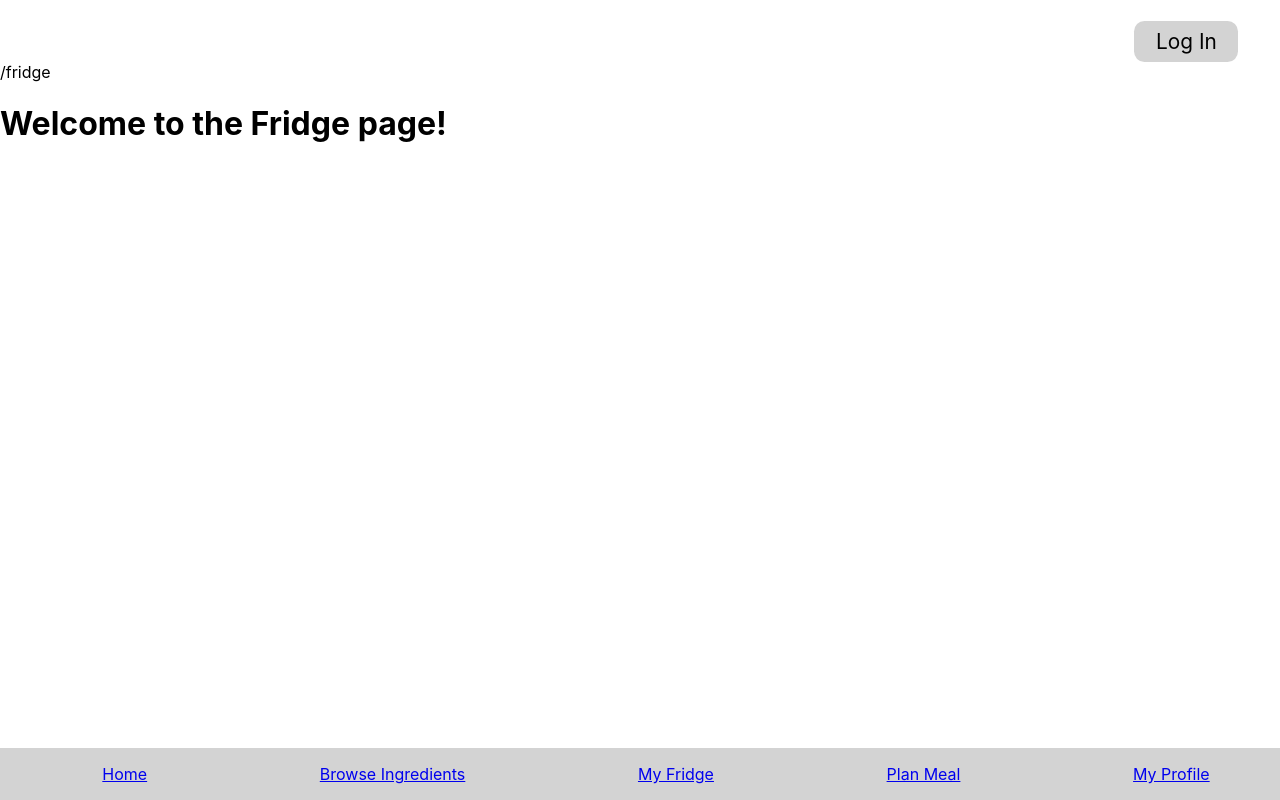
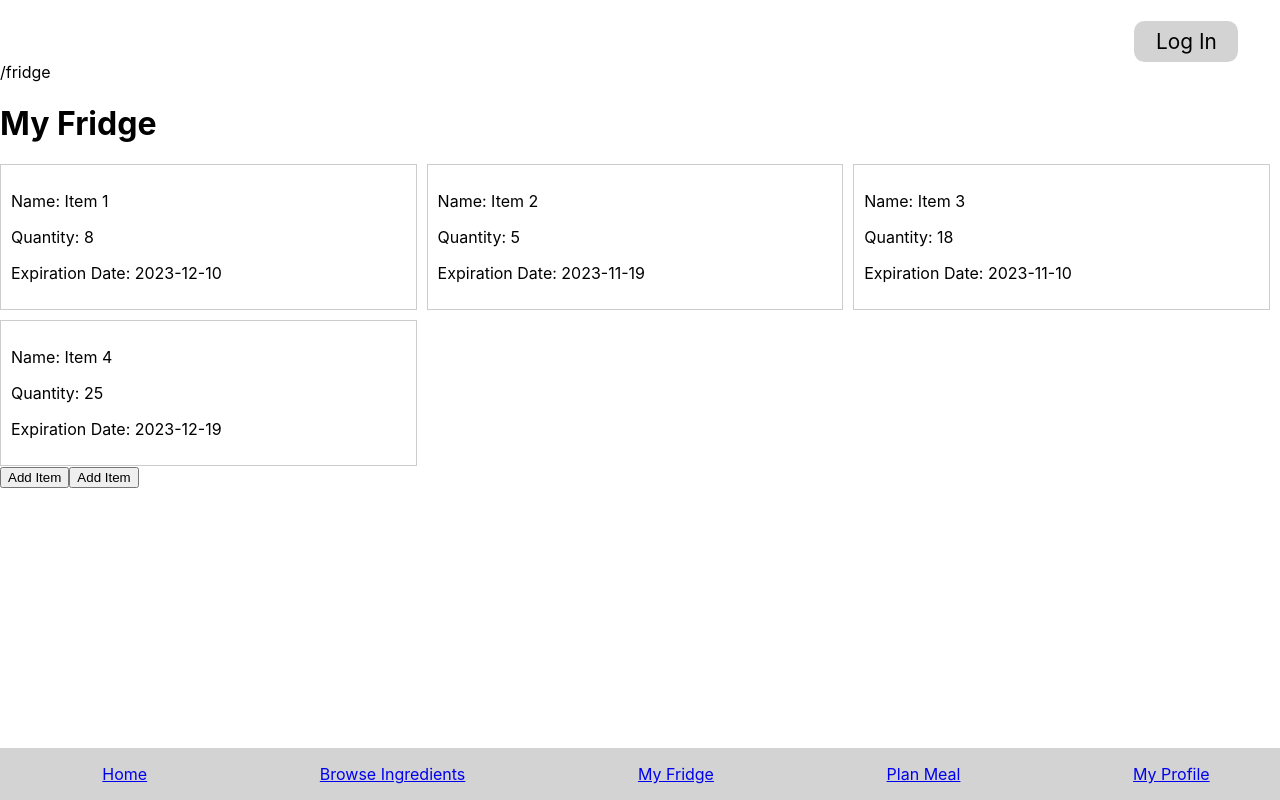
Before and after one commit to agiledev-students-fall2023/4-final-project-agile-architects-1, a React (Create React App) app in the folder front-end/: page /fridge in a window 1280 px wide. Built offline with nearby package versions, Linux system fonts and the light colour scheme.

Commit message:
Implementing MyFridge front end from user story #31

```diff
--- /dev/null
+++ b/front-end/src/routes/MyFridge.css
@@ -0,0 +1,36 @@
+.my-fridge-page {
+  padding: 20px;
+}
+
+.fridge-grid {
+  display: flex;
+  flex-wrap: wrap;
+  gap: 10px;
+}
+
+.fridge-item {
+  border: 1px solid #ccc;
+  padding: 10px;
+  width: calc(33.33% - 10px);
+  box-sizing: border-box;
+}
+
+.add-item-form {
+  margin-top: 10px;
+  display: flex;
+  flex-wrap: wrap;
+  gap: 10px;
+}
+.add-item-modal {
+  position: fixed;
+  top: 50%;
+  left: 50%;
+  transform: translate(-50%, -50%);
+  background: white;
+  padding: 20px;
+  border: 1px solid #ccc;
+  box-shadow: 0 0 10px rgba(0, 0, 0, 0.2);
+  z-index: 1000;
+  width: 300px;
+  text-align: center;
+}
--- a/front-end/src/routes/MyFridge.js
+++ b/front-end/src/routes/MyFridge.js
@@ -1,9 +1,88 @@
 import React, { useState, useEffect } from 'react';
+import "./MyFridge.css";
 
 function MyFridge() {
+    const [fridgeItems, setFridgeItems] = useState([
+        //example
+        { name: 'Item 1', quantity: 8, expiration: '2023-12-10' },
+        { name: 'Item 2', quantity: 5, expiration: '2023-11-19' },
+        { name: 'Item 3', quantity: 18, expiration: '2023-11-10' },
+        { name: 'Item 4', quantity: 25, expiration: '2023-12-19' },
+    ]);
+
+    const [newItem, setNewItem] = useState({ name: '', quantity: '', expiration: '' });
+
+    const [isAddingItem, setIsAddingItem] = useState(false);
+
+    const handleAddItem = () => {
+        setIsAddingItem(true);
+    };
+
+    const handleCancelAdd = () => {
+        setIsAddingItem(false);
+        setNewItem({ name: '', quantity: '', expiration: '' });
+    };
+
+    const handleSaveNewItem = () => {
+        if (!newItem.name || !newItem.quantity || !newItem.expiration) {
+            alert('Please fill in all fields');
+            return;
+        }
+
+        setFridgeItems([...fridgeItems, newItem]);
+
+        setIsAddingItem(false);
+        setNewItem({ name: '', quantity: '', expiration: '' });
+    };
+
     return (
-    <h1>Welcome to the Fridge page!</h1>
+        <div>
+            <h1>My Fridge</h1>
+            <div className="fridge-grid">
+                {fridgeItems.map((item, index) => (
+                    <div key={index} className="fridge-item">
+                        <p>Name: {item.name}</p>
+                        <p>Quantity: {item.quantity}</p>
+                        <p>Expiration Date: {item.expiration}</p>
+                    </div>
+                ))}
+            </div>
+            <button onClick={handleAddItem}>Add Item</button>
+            <button onClick={handleAddItem}>Add Item</button>
+            {isAddingItem && (
+                <div className="add-item-modal">
+                    <input
+                        type="text"
+                        placeholder="Name"
+                        value={newItem.name}
+                        onChange={(e) => setNewItem({ ...newItem, name: e.target.value })}
+                    />
+                    <input
+                        type="text"
+                        placeholder="Quantity"
+                        value={newItem.quantity}
+                        onChange={(e) => setNewItem({ ...newItem, quantity: e.target.value })}
+                    />
+                    <input
+                        type="text"
+                        placeholder="Expiration Date"
+                        value={newItem.expiration}
+                        onChange={(e) => setNewItem({ ...newItem, expiration: e.target.value })}
+                    />
+                    <button onClick={handleSaveNewItem}>Save</button>
+                    <button onClick={handleCancelAdd}>Cancel</button>
+                </div>
+            )}
+        </div>
     );
 }
 
+
+
+// return (
+// <h1>Welcome to the Fridge page!</h1>
+// );
+//   };
+
+
 export default MyFridge;
```
